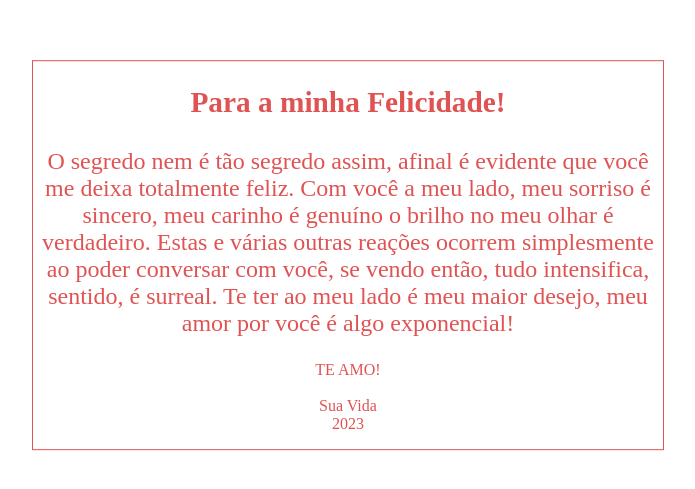
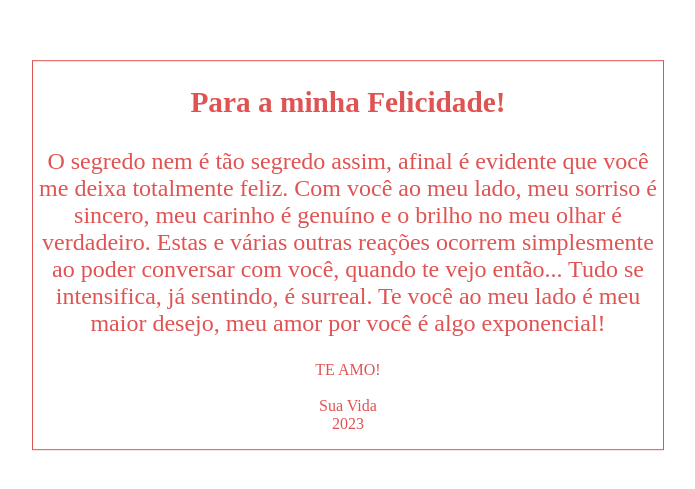
Before and after one commit to kelvinmorais/Project_Love, a plain HTML site: page coracao2.html in a window 1280 px wide. Shown: the part 103-592 px from the top of the page, without its empty margins (292-987 px from the left). Drawn offline with Linux system fonts and the light colour scheme.

Commit message:
Ajuste texto

```diff
--- a/coracao2.html
+++ b/coracao2.html
@@ -15,9 +15,9 @@
             </h1>
             <p class="paragrafo">
                 O segredo nem é tão segredo assim, afinal é evidente que você me deixa totalmente feliz.
-                Com você a meu lado, meu sorriso é sincero, meu carinho é genuíno o brilho no meu olhar é verdadeiro.
-                Estas e várias outras reações ocorrem simplesmente ao poder conversar com você, se vendo então, tudo intensifica, sentido, é surreal.
-                Te ter ao meu lado é meu maior desejo, meu amor por você é algo exponencial!
+                Com você ao meu lado, meu sorriso é sincero, meu carinho é genuíno e o brilho no meu olhar é verdadeiro.
+                Estas e várias outras reações ocorrem simplesmente ao poder conversar com você, quando te vejo então... Tudo se intensifica, já sentindo, é surreal.
+                Te você ao meu lado é meu maior desejo, meu amor por você é algo exponencial!
             </p>
 
             <p class="paragrafo2">
```
